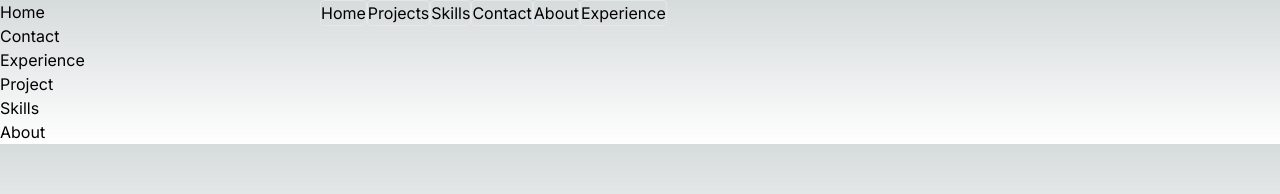
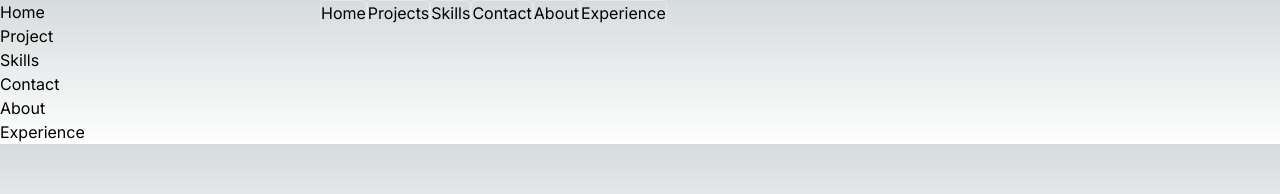
Before and after one commit to yinani24/portfolio, a Next.js app: page / in a window 1280 px wide. Shown: the top 194 px of the page. Built offline with nearby package versions, Linux system fonts and the light colour scheme.

Commit message:
changes in nav

```diff
--- a/src/about/page.tsx
+++ b/src/about/page.tsx
@@ -1,7 +1,7 @@
 export default function About() {
     return (
-      <div>
+      <section id='about'>
         <h1>About</h1>
-      </div>
+      </section>
     )
   }
--- a/src/app/page.tsx
+++ b/src/app/page.tsx
@@ -11,11 +11,11 @@ export default function main() {
     <main>
       <NavBar/>
       <Home/>
-      <Contact/>
-      <Experience/>
       <Project/>
       <Skills/>
+      <Contact/>
       <About/>
+      <Experience/>
     </main>
   )
 }
--- a/src/components/constants.ts
+++ b/src/components/constants.ts
@@ -1,8 +1,8 @@
 export const navname = [
-    {'id': '0', 'route':"/", 'title': 'Home'},
-    {'id': '1', 'route':'#projects', 'title': 'Projects'},
-    {'id': '2', 'route':'#skills', 'title': 'Skills'},
-    {'id': '3', 'route':'#contact', 'title': 'Contact'},
-    {'id': '4', 'route':'#about', 'title': 'About'},
-    {'id': '5', 'route': '#experience', 'title': 'Experience'}
+    {'route':"/", 'title': 'Home'},
+    {'route':'#projects', 'title': 'Projects'},
+    {'route':'#skills', 'title': 'Skills'},
+    {'route':'#contact', 'title': 'Contact'},
+    {'route':'#about', 'title': 'About'},
+    {'route': '#experience', 'title': 'Experience'}
 ]
--- a/src/components/navbar.tsx
+++ b/src/components/navbar.tsx
@@ -4,8 +4,8 @@ import { navname } from './constants'
 export default function NavBar() {
     return (
       <ul className='fixed flex flex-wrap flex-row justify-around pl-80'>
-        {navname.map((name) => (
-          <li key={name.id}>
+        {navname.map((name, index) => (
+          <li key={index}>
             <button className='border rounded'>
               <Link href={`${name.route}`}> {name.title}
               </Link>
--- a/src/contact/page.tsx
+++ b/src/contact/page.tsx
@@ -1,7 +1,7 @@
 export default function Contact() {
     return (
-      <div>
+      <section id='contact' className='h-screen'>
         <h1>Contact</h1>
-      </div>
+      </section>
     )
   }
--- a/src/experience/page.tsx
+++ b/src/experience/page.tsx
@@ -1,7 +1,7 @@
-export default function Experience() {
-    return (
-      <div>
-        <h1>Experience</h1>
-      </div>
-    )
-  }
+export default function Experience(){
+  return (
+    <section id='experience'>
+      <h1>Experience</h1>
+    </section>
+  )
+}
--- a/src/home/page.tsx
+++ b/src/home/page.tsx
@@ -1,7 +1,7 @@
 export default function Home() {
     return (
-      <div>
+      <section>
         <h1>Home</h1>
-      </div>
+      </section>
     )
   }
--- a/src/projects/page.tsx
+++ b/src/projects/page.tsx
@@ -1,7 +1,7 @@
 export default function Project() {
     return (
-      <div>
+      <section id='projects'>
         <h1>Project</h1>
-      </div>
+      </section>
     )
   }
--- a/src/skills/page.tsx
+++ b/src/skills/page.tsx
@@ -1,7 +1,7 @@
 export default function Skills() {
   return (
-    <div>
+    <section id='skills'>
       <h1>Skills</h1>
-    </div>
+    </section>
   )
 }
```
